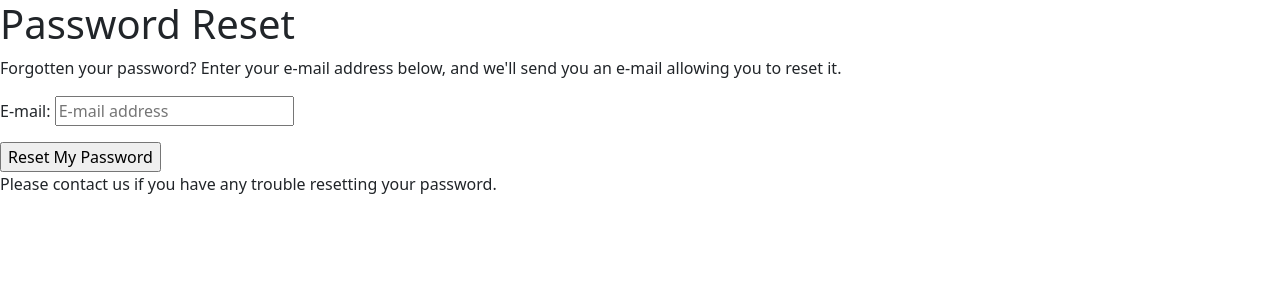
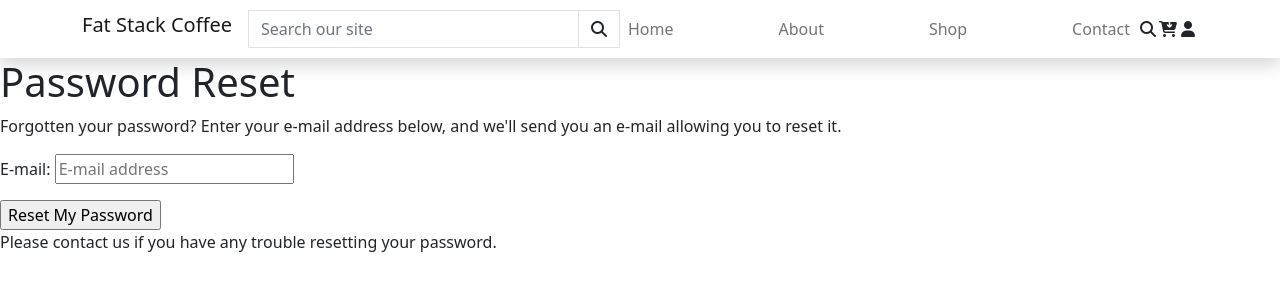
Before and after one commit to Matex600/Fat-Stack-Coffee, a Django app: page /accounts/password/reset/ in a window 1280 px wide. Shown: the top 300 px of the page. Run offline with Django 3.2, Linux system fonts and the light colour scheme; some libraries are stand-ins or nearby versions.

Commit message:
Add navbar to base.html

```diff
--- a/templates/base.html
+++ b/templates/base.html
@@ -2,6 +2,7 @@
 
 <!doctype html>
 <html lang="en">
+
 <head>
 
   {% block meta %}
@@ -14,8 +15,10 @@
   {% endblock %}
 
   {% block corecss %}
-      <link href="https://cdn.jsdelivr.net/npm/bootstrap@5.1.3/dist/css/bootstrap.min.css" rel="stylesheet" integrity="sha384-1BmE4kWBq78iYhFldvKuhfTAU6auU8tT94WrHftjDbrCEXSU1oBoqyl2QvZ6jIW3" crossorigin="anonymous">
+  <link href="https://cdn.jsdelivr.net/npm/bootstrap@5.1.3/dist/css/bootstrap.min.css" rel="stylesheet"
+    integrity="sha384-1BmE4kWBq78iYhFldvKuhfTAU6auU8tT94WrHftjDbrCEXSU1oBoqyl2QvZ6jIW3" crossorigin="anonymous">
   <link rel="stylesheet" href="{% static 'css/styles.css' %}">
+
   {% endblock %}
 
   {% block extra_css %}
@@ -24,10 +27,17 @@
   <script src="https://kit.fontawesome.com/0d1a5e71cc.js" crossorigin="anonymous"></script>
 
   {% block corejs %}
-      <script src="https://cdn.jsdelivr.net/npm/bootstrap@5.1.3/dist/js/bootstrap.bundle.min.js" integrity="sha384-ka7Sk0Gln4gmtz2MlQnikT1wXgYsOg+OMhuP+IlRH9sENBO0LRn5q+8nbTov4+1p" crossorigin="anonymous"></script>
-      <script src="https://code.jquery.com/jquery-3.6.0.min.js" integrity="sha256-/xUj+3OJU5yExlq6GSYGSHk7tPXikynS7ogEvDej/m4=" crossorigin="anonymous"></script>
-      <script src="https://cdn.jsdelivr.net/npm/@popperjs/core@2.10.2/dist/umd/popper.min.js" integrity="sha384-7+zCNj/IqJ95wo16oMtfsKbZ9ccEh31eOz1HGyDuCQ6wgnyJNSYdrPa03rtR1zdB" crossorigin="anonymous"></script>
-      <script src="https://cdn.jsdelivr.net/npm/bootstrap@5.1.3/dist/js/bootstrap.min.js" integrity="sha384-QJHtvGhmr9XOIpI6YVutG+2QOK9T+ZnN4kzFN1RtK3zEFEIsxhlmWl5/YESvpZ13" crossorigin="anonymous"></script>
+  <script src="https://cdn.jsdelivr.net/npm/bootstrap@5.1.3/dist/js/bootstrap.bundle.min.js"
+    integrity="sha384-ka7Sk0Gln4gmtz2MlQnikT1wXgYsOg+OMhuP+IlRH9sENBO0LRn5q+8nbTov4+1p" crossorigin="anonymous">
+  </script>
+  <script src="https://code.jquery.com/jquery-3.6.0.min.js"
+    integrity="sha256-/xUj+3OJU5yExlq6GSYGSHk7tPXikynS7ogEvDej/m4=" crossorigin="anonymous"></script>
+  <script src="https://cdn.jsdelivr.net/npm/@popperjs/core@2.10.2/dist/umd/popper.min.js"
+    integrity="sha384-7+zCNj/IqJ95wo16oMtfsKbZ9ccEh31eOz1HGyDuCQ6wgnyJNSYdrPa03rtR1zdB" crossorigin="anonymous">
+  </script>
+  <script src="https://cdn.jsdelivr.net/npm/bootstrap@5.1.3/dist/js/bootstrap.min.js"
+    integrity="sha384-QJHtvGhmr9XOIpI6YVutG+2QOK9T+ZnN4kzFN1RtK3zEFEIsxhlmWl5/YESvpZ13" crossorigin="anonymous">
+  </script>
   {% endblock %}
 
   {% block extra_js %}
@@ -35,8 +45,88 @@
 
   <title>Full Stack Coffee{% block extra_title %}{% endblock %}</title>
 </head>
+
 <body>
-    <header class="container-fluid fixed-top"></header>
+  <header class="container-fluid fixed-top">
+    <div class="row">
+      <div class="col-12 col-lg-4 my-auto py-1 py-lg-0"></div>
+      <div class="col-12 col-lg-4 my-auto py-1 py-lg-0"></div>
+      <div class="col-12 col-lg-4 my-auto py-1 py-lg-0"></div>
+    </div>
+
+  </header>
+
+  <nav class="navbar navbar-expand-lg navbar-light shadow">
+    <div class="container d-flex justify-content-between align-items-center">
+      <!-- <img class="img-fluid img-thumbnail" src="https://res.cloudinary.com/matts-cloud/image/upload/v1651663793/imageedit_3_2818077152_rfavgh.png"
+              alt="Site logo navy and light blue bear"> -->
+      <a class="navbar-brand logo h1 align-self-center" href="index.html">
+        Fat Stack Coffee
+      </a>
+      <button class="navbar-toggler border-0" type="button" data-bs-toggle="collapse" data-bs-target="#fsc_main_nav"
+        aria-controls="navbarSupportedContent" aria-expanded="false" aria-label="Toggle navigation">
+        <span class="navbar-toggler-icon"></span>
+      </button>
+      <div class="col-12 col-lg-4 my-auto py-1 py-lg-0">
+        <form method="GET" action="">
+          <div class="input-group w-100">
+            <input class="form-control border border-black rounded-0" type="text" name="q"
+              placeholder="Search our site">
+            <div class="input-group-append">
+              <button class="form-control btn btn-black border border-black rounded-0" type="submit">
+                <span class="icon">
+                  <i class="fas fa-search"></i>
+                </span>
+              </button>
+            </div>
+          </div>
+        </form>
+      </div>
+      <div class="align-self-center collapse navbar-collapse flex-fill  d-lg-flex justify-content-lg-between"
+        id="fsc_main_nav">
+        <div class="flex-fill">
+          <ul class="nav navbar-nav d-flex justify-content-between mx-lg-auto">
+            <li class="nav-item">
+              <a class="nav-link" href="index.html">Home</a>
+            </li>
+            <li class="nav-item">
+              <a class="nav-link" href="about.html">About</a>
+            </li>
+            <li class="nav-item">
+              <a class="nav-link" href="shop.html">Shop</a>
+            </li>
+            <li class="nav-item">
+              <a class="nav-link" href="contact.html">Contact</a>
+            </li>
+          </ul>
+        </div>
+        <div class="navbar align-self-center d-flex">
+          <div class="d-lg-none flex-sm-fill mt-3 mb-4 col-7 col-sm-auto pr-3">
+            <div class="input-group">
+              <input type="text" class="form-control" id="inputMobileSearch" placeholder="Search ...">
+              <div class="input-group-text">
+                <i class="fa fa-fw fa-search"></i>
+              </div>
+            </div>
+          </div>
+          <a class="nav-icon d-none d-lg-inline" href="#" data-bs-toggle="modal" data-bs-target="">
+            <i class="fa fa-fw fa-search text-dark mr-2"></i>
+          </a>
+          <a class="nav-icon position-relative text-decoration-none" href="#">
+            <i class="fa fa-fw fa-cart-arrow-down text-dark mr-1"></i>
+            <span
+              class="position-absolute top-0 left-100 translate-middle badge rounded-pill bg-light text-dark"></span>
+          </a>
+          <a class="nav-icon position-relative text-decoration-none" href="#">
+            <i class="fa fa-fw fa-user text-dark mr-3"></i>
+            <span
+              class="position-absolute top-0 left-100 translate-middle badge rounded-pill bg-light text-dark"></span>
+          </a>
+        </div>
+      </div>
+
+    </div>
+  </nav>
   {% if messages %}
   <div class="message-container"></div>
   {% endif %}
@@ -52,4 +142,5 @@
   {% endblock %}
 
 </body>
+
 </html>
```
Lines whose indentation alone changed are shown as unchanged.
